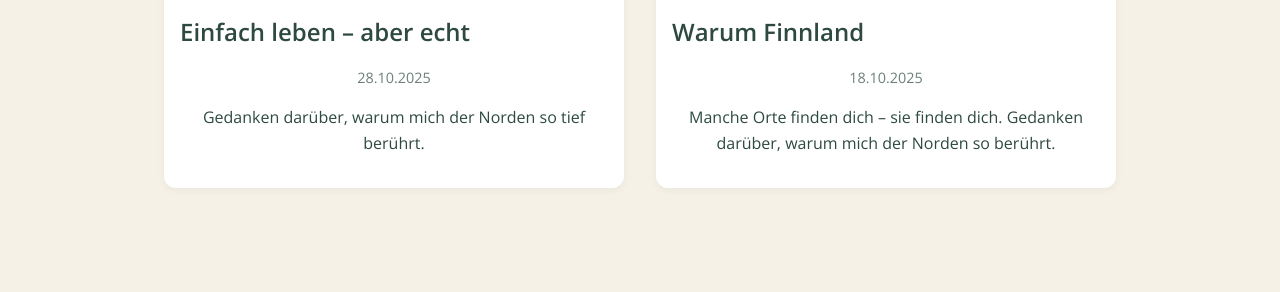
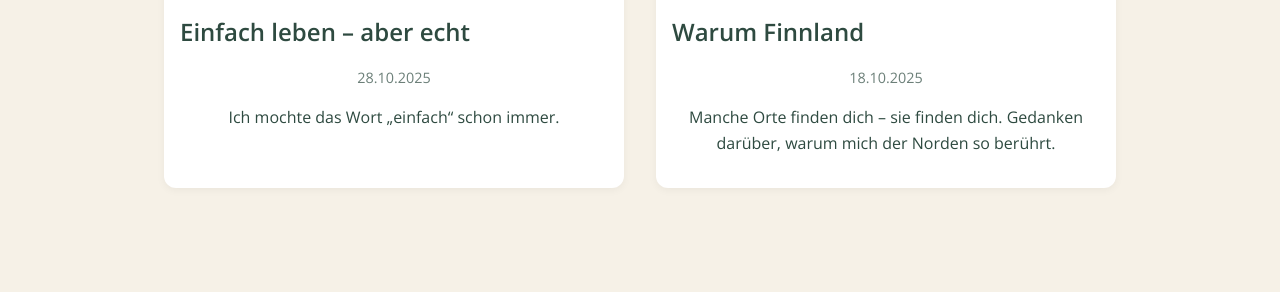
Before and after one commit to untermnordlicht/untermnordlicht, a Jekyll site: the page blog.html, which Jekyll copies as it is, in a window 1280 px wide and 990 px high. Shown: the part 569-861 px from the top of the window. Built offline with Jekyll 4.4.1, drawn with Linux system fonts in a browser that asks for light colours.

Commit message:
Update blog.html

```diff
--- a/blog.html
+++ b/blog.html
@@ -63,7 +63,7 @@
       <div style="padding:1rem;">
         <h2 style="margin:0 0 .3rem 0;">Einfach leben – aber echt</h2>
         <p style="opacity:.7; font-size:.9rem;">28.10.2025</p>
-        <p style="margin-top:.8rem;">Gedanken darüber, warum mich der Norden so tief berührt.</p>
+        <p style="margin-top:.8rem;">Ich mochte das Wort „einfach“ schon immer.</p>
       </div>
     </a>
   </article>
```
